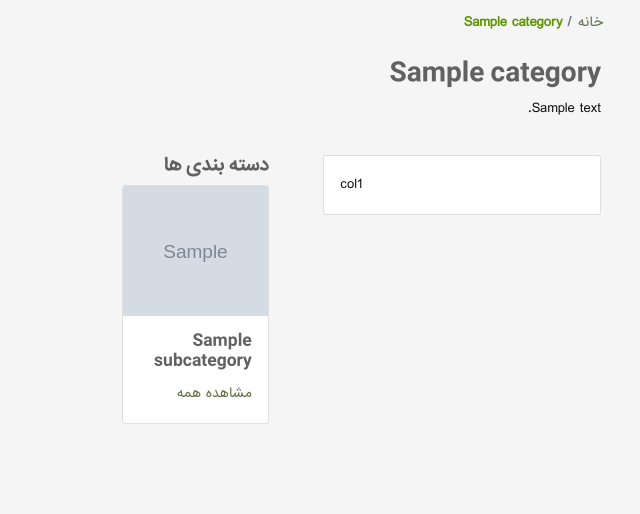
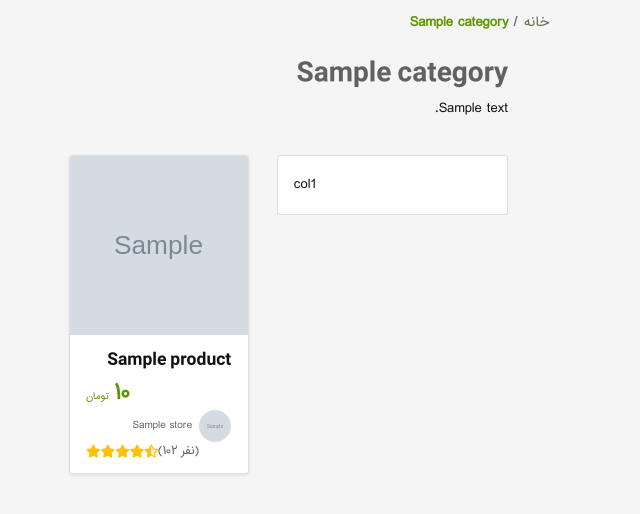
Before and after one commit to NiloofarShahbaz/django-ecommerce-platform, a Django app: page /categories/1/ in a window 1280 px wide. Shown: the part 111-625 px from the top of the page, without its empty margins (640-1280 px from the left). Run offline with Django 3.2, Linux system fonts and the light colour scheme; tables that the repository leaves empty hold one stand-in row (values such as "Sample post"); grey boxes marked "Sample" are stand-in pictures; some libraries are stand-ins or nearby versions.

Commit message:
Add category details

```diff
--- a/products/admin.py
+++ b/products/admin.py
@@ -1,5 +1,7 @@
 from django.contrib import admin
-from .models import Category,SubCategory
+from .models import Category, SubCategory, Product, Store
 # Register your models here.
 admin.site.register(Category)
 admin.site.register(SubCategory)
+admin.site.register(Product)
+admin.site.register(Store)
--- /dev/null
+++ b/products/static/products/css/category_details.css
@@ -0,0 +1,71 @@
+@font-face {
+  font-family: 'IRANSans-Bold';
+  src: url("/static/fonts/IRANSans/IRANSansWeb_Bold.ttf") format("truetype");
+  font-style: normal;
+  font-weight: normal; }
+@font-face {
+  font-family: 'IRANSans-Regular';
+  src: url("/static/fonts/IRANSans/IRANSansWeb_Regular.ttf") format("truetype");
+  font-weight: normal !important;
+  font-style: normal; }
+@font-face {
+  font-family: 'IRANSans-PersianNumbers';
+  src: url("/static/fonts/IRANSans/IRANSansWeb_Persian_Numbers.otf") format("opentype");
+  font-style: normal;
+  unicode-range: U+0030-003A; }
+@font-face {
+  font-family: 'A-Negaar';
+  src: url("/static/fonts/ANegaar.ttf") format("truetype");
+  font-style: normal;
+  font-weight: normal; }
+.card-img-top {
+  object-fit: cover;
+  width: 100%;
+  height: 38vw; }
+
+.card {
+  transition: all 0.3s; }
+
+.link-card:hover {
+  text-decoration: none; }
+
+.store-logo {
+  object-fit: cover;
+  width: 2.5rem;
+  height: 2.5rem; }
+
+.store-name {
+  font-size: 10px;
+  line-height: 3.2em;
+  max-width: 150px; }
+
+.ratings {
+  font-size: 11px;
+  line-height: 1.3em;
+  color: #616161; }
+
+.price {
+  font-size: 20px;
+  font-weight: bolder; }
+
+.toman {
+  font-size: 9px; }
+
+/* Small devices (landscape phones, 576px and up) */
+@media (min-width: 576px) {
+  .card-img-top {
+    height: 24vw; } }
+/* Medium devices (tablets, 768px and up) */
+@media (min-width: 768px) {
+  .card-img-top {
+    height: 15vw; } }
+/* Large devices (desktops, 992px and up) */
+@media (min-width: 992px) {
+  .card-img-top {
+    height: 14vw; } }
+/* Extra large devices (large desktops, 1200px and up) */
+@media (min-width: 1200px) {
+  .card-img-top {
+    height: 14vw; } }
+
+/*# sourceMappingURL=category_details.css.map */
--- /dev/null
+++ b/products/static/products/js/category_details.js
@@ -0,0 +1,9 @@
+$(document).ready(function () {
+    $(".card").hover(
+        function () {
+            $(this).addClass('shadow-lg').css('cursor','pointer');
+        },function () {
+            $(this).removeClass('shadow-lg');
+        }
+    );
+});
--- /dev/null
+++ b/products/static/products/scss/category_details.scss
@@ -0,0 +1,68 @@
+@import "../../../../static/scss/variables";
+
+.card-img-top {
+  object-fit: cover;
+  width: 100%;
+  height: 38vw;
+}
+
+.card{
+  transition: all 0.3s;
+}
+
+.link-card:hover{
+  text-decoration: none;
+}
+
+.store-logo{
+  object-fit: cover;
+  width: 2.5rem;
+  height: 2.5rem;
+}
+
+.store-name{
+  font-size: 10px;
+  line-height: 3.2em;
+  max-width: 150px;
+}
+
+.ratings{
+  font-size: 11px;
+  line-height: 1.3em;
+  color: $_green_with_gray_dark;
+}
+
+.price {
+  font-size: 20px;
+  font-weight: bolder;
+}
+.toman{
+  font-size: 9px;
+}
+/* Small devices (landscape phones, 576px and up) */
+@media (min-width: 576px) {
+  .card-img-top {
+    height: 24vw;
+  }
+}
+
+/* Medium devices (tablets, 768px and up) */
+@media (min-width: 768px) {
+  .card-img-top {
+    height: 15vw;
+  }
+}
+
+/* Large devices (desktops, 992px and up) */
+@media (min-width: 992px) {
+  .card-img-top {
+    height: 14vw;
+  }
+}
+
+/* Extra large devices (large desktops, 1200px and up) */
+@media (min-width: 1200px) {
+  .card-img-top {
+    height: 14vw;
+  }
+}
--- a/products/templates/products/base.html
+++ b/products/templates/products/base.html
@@ -1,15 +1,26 @@
 {% extends 'base/base.html' %}
+{% load staticfiles %}
+
+{% block css %}
+    <link rel="stylesheet" type="text/css" href="{% static 'products/css/category_details.css' %}">
+{% endblock css %}
+
+{% block js %}
+    <script src="{% static 'products/js/category_details.js' %}"></script>
+{% endblock js %}
+
+
 {% block content %}
-    <div class="row">
+    <div class="row mx-xl-5">
         {% block breadcrumb %}
         {% endblock breadcrumb %}
     </div>
-    <div class="row">
+    <div class="row mx-xl-5 px-xl-5">
         <div class="col-12 mb-4">
             {% block page_title %}
             {% endblock page_title %}
         </div>
-        <div class="col">
+        <div class="col-md-3">
             <div class="card">
                 <div class="card-body">
                     col1
@@ -17,8 +28,8 @@
             </div>
         </div>
 
-                {% block subcategory %}
-                {% endblock subcategory %}
+        {% block products %}
+        {% endblock products %}
 
     </div>
 {% endblock content %}
--- a/products/templates/products/category_details.html
+++ b/products/templates/products/category_details.html
@@ -13,21 +13,43 @@
     <p class="text-right">{{ category.description }}</p>
 {% endblock page_title %}
 
-{% block subcategory %}
-    <div class="col-md-9">
-        <div class="row pr-5">
-            <div class="col-12 pr-0">
-                <h4 class="text-right">دسته بندی ها</h4>
-            </div>
-            {% for subcategory in subcategories %}
-                <div class="card col-md-2 ml-3 mb-3 px-0 ">
-                    <img class="card-img-top" src="{{ subcategory.image.url }}" style="height: 10rem;">
-                    <div class="card-body text-right">
-                        <h5 class="card-title">{{ subcategory.name }}</h5>
-                        <a href="#">مشاهده همه</a>
-                    </div>
+{% block products %}
+    <div class="col-md mr-3">
+        <div class="row">
+            {% for product in products %}
+                <div class="col-md-3 col-sm-4 col-6 pl-3 pr-0 pb-3">
+                    <a href="#" class="link-card">
+                        <div class="card shadow-sm text-right">
+                            <img class="card-img-top" src="{{ product.image.url }}">
+                            <div class="card-body pb-0">
+                                <h5 class="card-title text-primary text-truncate">{{ product.name }}</h5>
+                                <p class="text-left mb-0">
+                                    <span class="number price text-secondary">{{ product.price }}</span>
+                                    <span class="toman text-secondary">تومان</span>
+                                </p>
+                                <div class="d-flex flex-wrap">
+                                        <img src="{{ product.store.logo.url }}" class="rounded-circle  store-logo ml-2 mb-1">
+                                        <p class="store-name text-truncate text-muted mb-1">{{ product.store.name }}</p>
+                                </div>
+                                <div class="d-flex flex-wrap" style="line-height: 1em;direction: ltr;">
+
+
+                                    <i class="fas fa-star text-warning"></i>
+                                    <i class="fas fa-star text-warning"></i>
+                                    <i class="fas fa-star text-warning"></i>
+                                    <i class="fas fa-star text-warning"></i>
+                                    <i class="fas fa-star-half-alt text-warning"></i>
+
+                                    <p class="number ratings nowrap ">(102 نفر)</p>
+
+
+                                </div>
+
+                            </div>
+                        </div>
+                    </a>
                 </div>
             {% endfor %}
         </div>
     </div>
-{% endblock subcategory %}
+{% endblock products %}
--- a/products/views.py
+++ b/products/views.py
@@ -5,10 +5,11 @@ from .models import Category, SubCategory, Product
 def category_details(request, category_id):
     category = Category.objects.get(id=category_id)
     subcategories = SubCategory.objects.filter(category=category)
-    products = Product.objects.filter()
+    products = Product.objects.filter(subcategory__category=category)
     context = {
         'category': category,
-        'subcategories': subcategories
+        'subcategories': subcategories,
+        'products': products
     }
 
     return render(request, 'products/category_details.html', context)
--- a/static/css/global.css
+++ b/static/css/global.css
@@ -33,7 +33,8 @@ html, body {
 
 .brand {
   font-family: A-Negaar !important;
-  font-size: 3rem; }
+  font-size: 3rem;
+  color: #A8E83A; }
 
 h1, h2, h3, h4, h5, h6, b, strong {
   font-family: IRANSans-Bold !important;
@@ -43,7 +44,10 @@ h1, h2, h3, h4, h5, h6, b, strong {
   color: #111111 !important; }
 
 .text-secondary {
-  color: #A8E83A !important; }
+  color: #5d9504 !important; }
+
+.text-muted {
+  color: #666666 !important; }
 
 .nav-item {
   font-size: 1.1rem; }
--- a/static/scss/_variables.scss
+++ b/static/scss/_variables.scss
@@ -43,7 +43,8 @@ $_navitem-font-size: 1.1rem;
 
 //colors
 $_green: #74BC04;
-$_green_dark_1_level: #5d9504;
+$_green_dark_level2: #3e6402;
+$_green_dark_level1: #5d9504;
 $_green_light : #A8E83A;
 $_green_with_gray_light: #69833f;
 $_green_with_gray: #65744e;
@@ -53,23 +54,29 @@ $_white: #ffffff;
 $_white-smoke: #f5f5f5;
 $_white-snow: #fdfdfd;
 $_white-dark-1-level: #d9d9d9;
+
+$_gray_light: #666666;
 $_washed-black: #111111;
 
 
 $background-color: $_white-smoke;
+
 $primary-text-color: $_washed-black;
-$secondary-text-color: $_green_light;
+$secondary-text-color: $_green_dark_level1;
 $white-text-color: $_white;
+$muted-text-color: $_gray_light;
+
+$navbar-brand-color: $_green_light;
 $nav-link-color-hover: $_green;
 $nav-link-color-active:$_green_light;
 $text-input-focus: $_green_light;
 $primary-color: $_green;
-$primary-color-dark: $_green_dark_1_level;
+$primary-color-dark: $_green_dark_level1;
 $secondary-color: $_white;
 $secondary-color-dark: $_white-dark-1-level;
 $link-color: $_green_with_gray;
 $link-color-hover: $_green;
-$breadcrumb-active-color: $_green_dark_1_level;
+$breadcrumb-active-color: $_green_dark_level1;
 $title-text-color: $_green_with_gray_dark;
 
 
--- a/static/scss/global.scss
+++ b/static/scss/global.scss
@@ -19,6 +19,7 @@ html, body {
 .brand {
   font-family: $icon-font !important;
   font-size: $_navbar-brand-font-size;
+  color: $navbar-brand-color;
 }
 
 h1, h2, h3, h4, h5, h6, b, strong {
@@ -32,6 +33,10 @@ h1, h2, h3, h4, h5, h6, b, strong {
 
 .text-secondary {
   color: $secondary-text-color !important;
+}
+
+.text-muted {
+  color: $muted-text-color !important;
 }
 
 .nav-item {
--- a/templates/base/navbar.html
+++ b/templates/base/navbar.html
@@ -5,7 +5,7 @@
         <div>
             <img src="{% static 'images/origami.png' %}" width="33" height="33" class="d-inline-block" alt="">
             <span>
-              <span class="text-white brand">دست</span><span class="text-secondary brand">سازه</span>
+              <span class="text-white brand">دست</span><span class="brand">سازه</span>
           </span>
         </div>
     </a>
```
Also changed, not shown: products/models.py (+21 -3 lines), products/templates/products/category_filter.html (added, +10 -0 lines), 2 other files.
